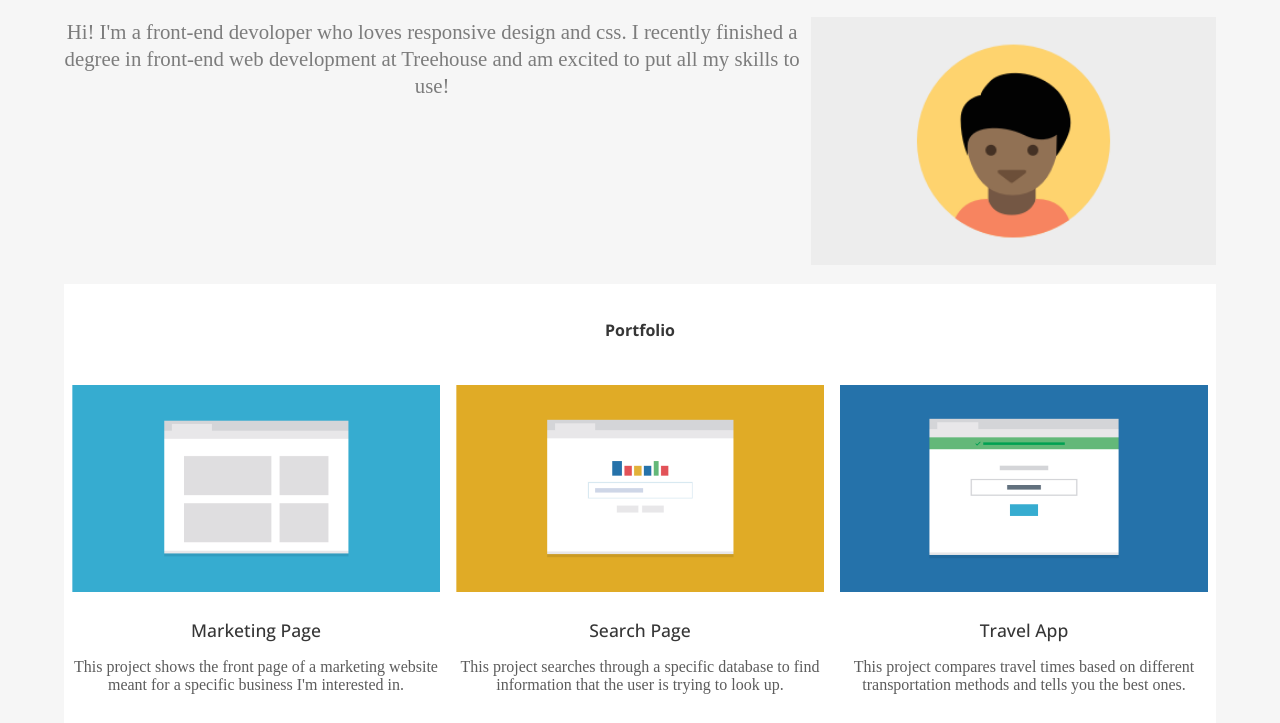
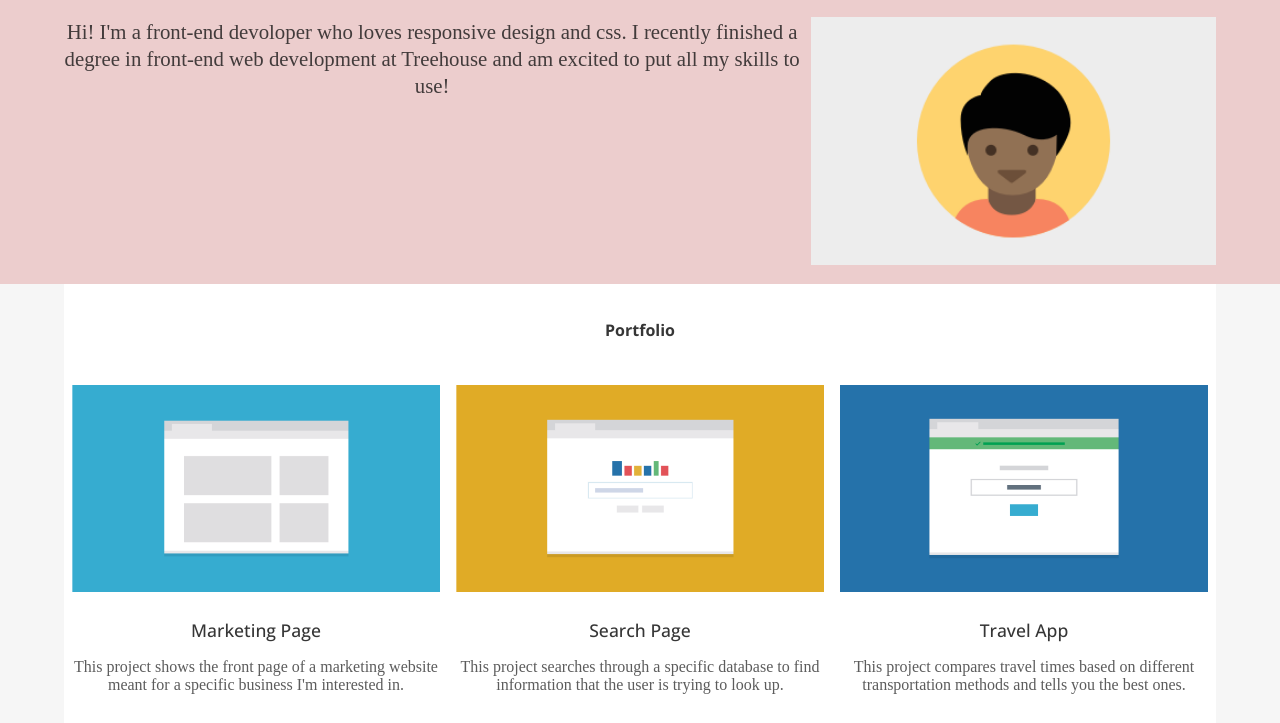
Before and after one commit to Hanzou86/responsive-layout, a plain HTML site: page index.html in a window 1280 px wide. Shown: the part 111-834 px from the top of the page. Drawn offline with nearby package versions, Linux system fonts and the light colour scheme.

Commit message:
added header bg color

```diff
--- a/css/style.css
+++ b/css/style.css
@@ -68,10 +68,11 @@ header {
     width: 100vw;
     padding-bottom: 1.2em;
     align-items: center;
-    background-color: rgb(246, 246, 246);
+    background-color:rgb(236, 205, 205);
 }
 .top {
     width: 90%;
+    background-color: ;
 }
 h1 {
     margin: .6em 0 .1em;
@@ -97,8 +98,11 @@ h1 {
 .profile {
     width: 65vw;
     margin-top: 1.2em;
+}
+.landing p {
+    color:rgb(66, 59, 59);
+}
 
-}
 /* ===============
 Main Styles
 =============== */
```
